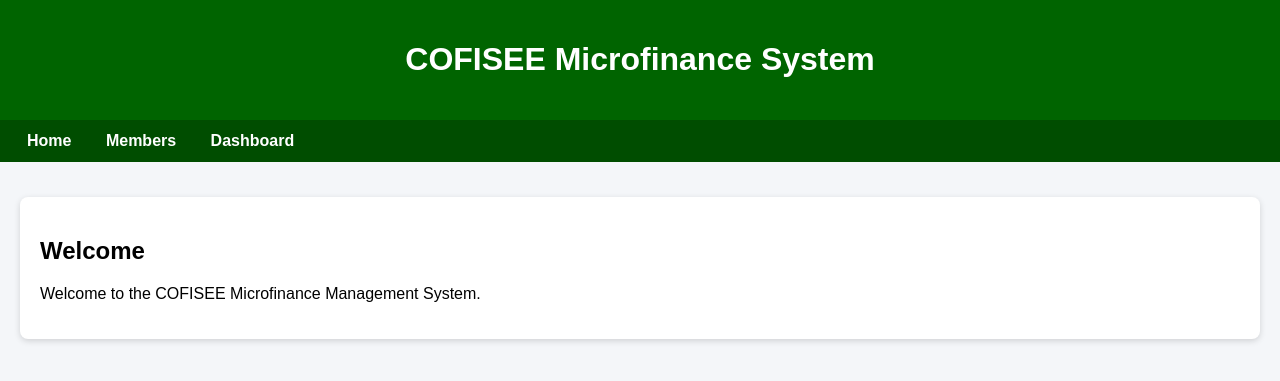
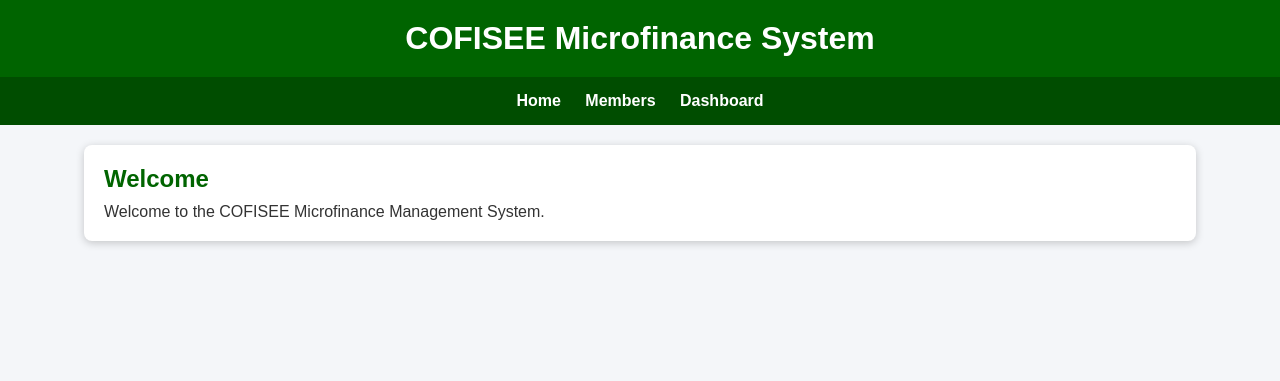
Before and after one commit to ndyamuhakyimemory/cofisee-system, a PHP site: page / in a window 1280 px wide. Shown: the top 381 px of the page. Run offline with PHP 8.4, Linux system fonts and the light colour scheme.

Commit message:
Refactor CSS styles for improved layout and design

```diff
--- a/css/style.css
+++ b/css/style.css
@@ -1,36 +1,171 @@
+/* ===========================
+   COFISEE MICROFINANCE SYSTEM
+   Main Stylesheet
+=========================== */
+
+*{
+    margin:0;
+    padding:0;
+    box-sizing:border-box;
+}
+
 body{
-    font-family:Arial,sans-serif;
-    margin:0;
+    font-family:Arial, Helvetica, sans-serif;
     background:#f4f6f9;
+    color:#333;
 }
+
+/* Header */
 
 header{
     background:#006400;
     color:white;
+    text-align:center;
     padding:20px;
-    text-align:center;
 }
+
+header h1{
+    font-size:32px;
+}
+
+header p{
+    font-size:16px;
+    margin-top:8px;
+}
+
+/* Navigation */
 
 nav{
     background:#004d00;
-    padding:12px;
+    padding:15px;
+    text-align:center;
 }
 
 nav a{
     color:white;
     text-decoration:none;
-    margin:15px;
+    margin:10px;
     font-weight:bold;
+    font-size:16px;
 }
 
+nav a:hover{
+    color:gold;
+}
+
+/* Main Container */
+
 .container{
+    width:90%;
+    margin:auto;
     padding:20px;
 }
+
+/* Cards */
 
 .card{
     background:white;
     padding:20px;
-    margin:15px 0;
+    margin-bottom:20px;
     border-radius:8px;
-    box-shadow:0 2px 6px rgba(0,0,0,.15);
+    box-shadow:0 2px 8px rgba(0,0,0,0.2);
 }
+
+.card h2{
+    color:#006400;
+    margin-bottom:10px;
+}
+
+/* Buttons */
+
+button{
+    background:#006400;
+    color:white;
+    border:none;
+    padding:12px 20px;
+    border-radius:5px;
+    cursor:pointer;
+    font-size:15px;
+}
+
+button:hover{
+    background:#008000;
+}
+
+/* Forms */
+
+input,
+select,
+textarea{
+    width:100%;
+    padding:12px;
+    margin:10px 0;
+    border:1px solid #ccc;
+    border-radius:5px;
+    font-size:15px;
+}
+
+label{
+    font-weight:bold;
+}
+
+/* Tables */
+
+table{
+    width:100%;
+    border-collapse:collapse;
+    background:white;
+}
+
+table th{
+    background:#006400;
+    color:white;
+    padding:12px;
+}
+
+table td{
+    padding:10px;
+    border:1px solid #ddd;
+}
+
+table tr:nth-child(even){
+    background:#f8f8f8;
+}
+
+/* Dashboard */
+
+.dashboard{
+    display:flex;
+    flex-wrap:wrap;
+    gap:20px;
+}
+
+.dashboard-card{
+    flex:1;
+    min-width:220px;
+    background:white;
+    padding:20px;
+    border-radius:8px;
+    box-shadow:0 2px 8px rgba(0,0,0,.15);
+    text-align:center;
+}
+
+.dashboard-card h3{
+    color:#006400;
+    margin-bottom:10px;
+}
+
+.dashboard-card p{
+    font-size:24px;
+    font-weight:bold;
+}
+
+/* Footer */
+
+footer{
+    background:#006400;
+    color:white;
+    text-align:center;
+    padding:15px;
+    margin-top:40px;
+}
```
